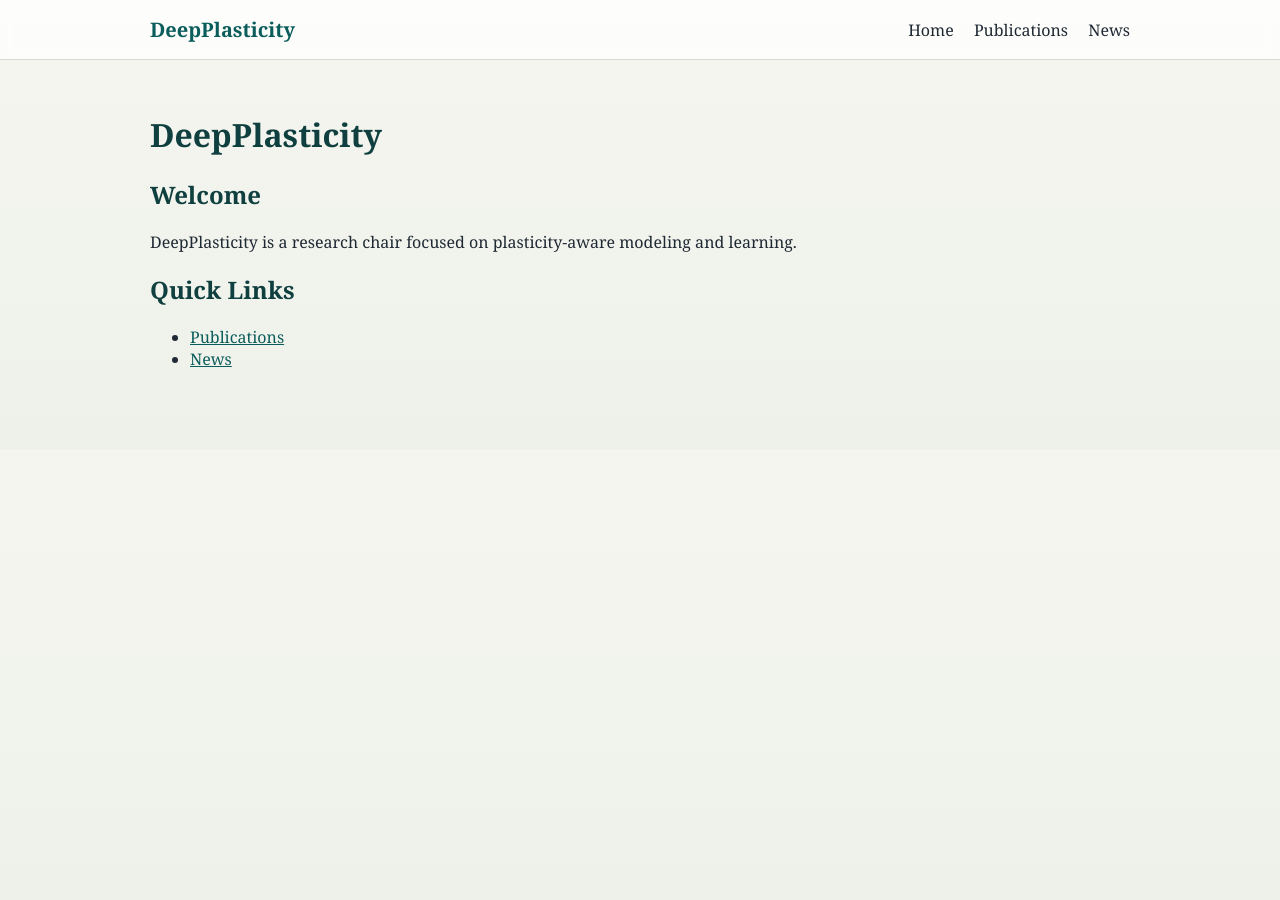
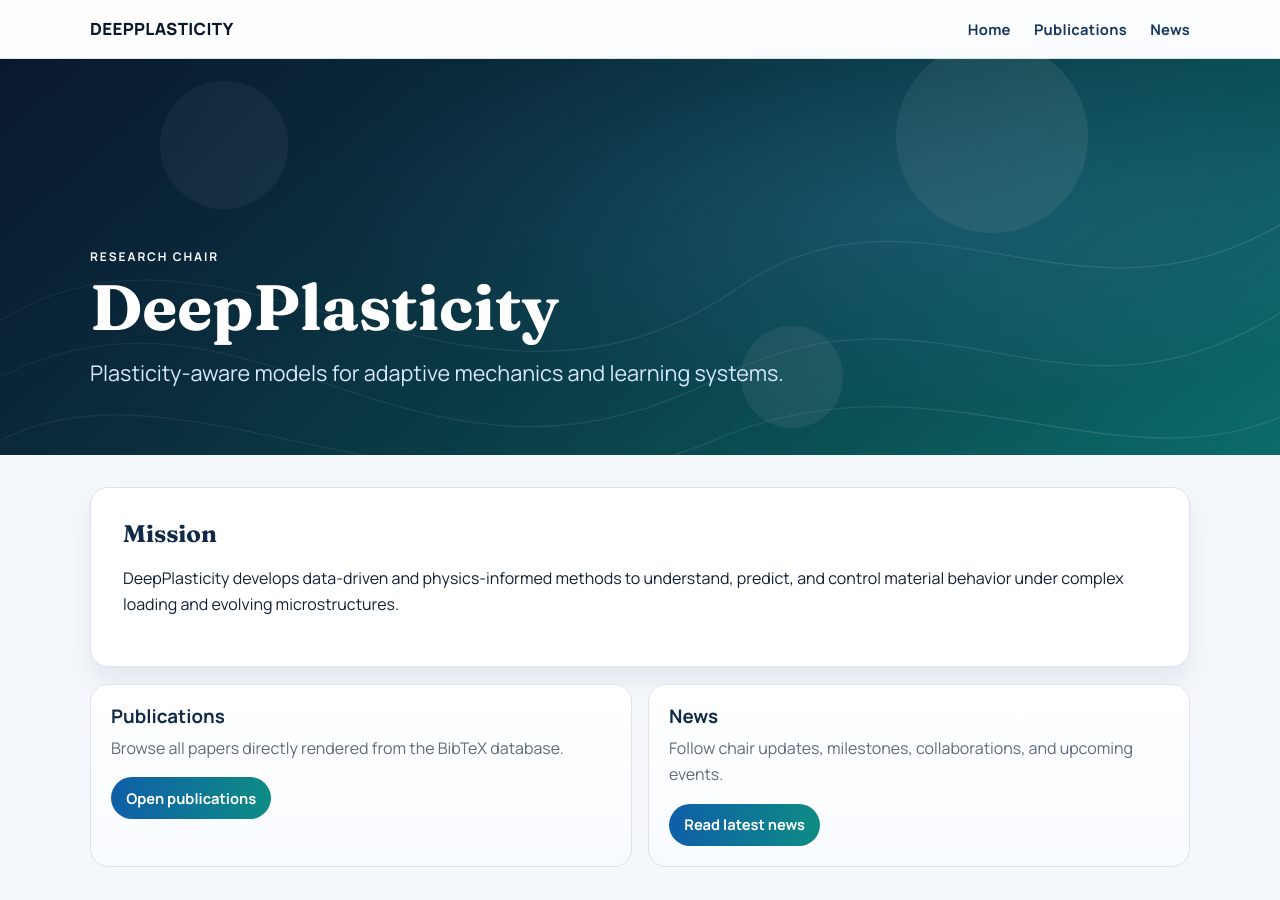
Before and after one commit to EmileRouxSMB/DeepPlasticity, a Jekyll site: the page built from index.md, in a window 1280 px wide and 900 px high. Built offline with Jekyll 4.4.1, drawn with Linux system fonts in a browser that asks for light colours.

Commit message:
maj style

```diff
--- a/_layouts/page.html
+++ b/_layouts/page.html
@@ -5,6 +5,9 @@
   <meta name="viewport" content="width=device-width, initial-scale=1">
   <title>{{ page.title }} | {{ site.title }}</title>
   <meta name="description" content="{{ site.description }}">
+  <link rel="preconnect" href="https://fonts.googleapis.com">
+  <link rel="preconnect" href="https://fonts.gstatic.com" crossorigin>
+  <link href="https://fonts.googleapis.com/css2?family=Manrope:wght@400;600;700;800&family=Fraunces:opsz,wght@9..144,600;9..144,700&display=swap" rel="stylesheet">
   <link rel="stylesheet" href="{{ '/assets/css/main.css' | relative_url }}">
 </head>
 <body>
@@ -18,8 +21,21 @@
       </nav>
     </div>
   </header>
-  <main class="container">
+  {% if page.hero_image %}
+  <section class="hero-strip" style="background-image: linear-gradient(120deg, rgba(9, 23, 44, 0.82), rgba(10, 93, 91, 0.5)), url('{{ page.hero_image | relative_url }}');">
+    <div class="container hero-content">
+      <p class="hero-kicker">Research Chair</p>
+      <h1>{{ page.hero_title | default: page.title }}</h1>
+      {% if page.hero_subtitle %}
+      <p class="hero-subtitle">{{ page.hero_subtitle }}</p>
+      {% endif %}
+    </div>
+  </section>
+  {% endif %}
+  <main class="container page-content">
+    {% unless page.hide_title %}
     <h1>{{ page.title }}</h1>
+    {% endunless %}
     {{ content }}
   </main>
 </body>
--- a/assets/css/main.css
+++ b/assets/css/main.css
@@ -1,8 +1,11 @@
 :root {
-  --bg: #f5f5f0;
-  --fg: #1f2933;
-  --accent: #0b5d5b;
-  --muted: #6b7280;
+  --bg: #f4f7fb;
+  --surface: #ffffff;
+  --fg: #122035;
+  --accent: #0f5fa8;
+  --accent-2: #0d8c84;
+  --muted: #5e6b7a;
+  --line: #dbe3ee;
 }
 
 * {
@@ -11,54 +14,177 @@
 
 body {
   margin: 0;
-  font-family: "Source Serif 4", Georgia, serif;
+  font-family: "Manrope", "Segoe UI", sans-serif;
   color: var(--fg);
-  background: linear-gradient(180deg, #f5f5f0 0%, #eef1ea 100%);
+  background: radial-gradient(circle at 85% -30%, #d6e7ff 0%, rgba(214, 231, 255, 0) 44%), var(--bg);
+  line-height: 1.65;
 }
 
 .container {
-  width: min(980px, 92vw);
+  width: min(1100px, 92vw);
   margin: 0 auto;
 }
 
 .site-header {
-  border-bottom: 1px solid #d5d9cf;
-  background: rgba(255, 255, 255, 0.75);
-  backdrop-filter: blur(6px);
+  border-bottom: 1px solid var(--line);
+  background: rgba(255, 255, 255, 0.84);
+  backdrop-filter: blur(12px);
+  position: sticky;
+  top: 0;
+  z-index: 20;
 }
 
 .site-header .container {
   display: flex;
   justify-content: space-between;
   align-items: center;
-  padding: 1rem 0;
+  padding: 0.95rem 0;
+  gap: 1rem;
 }
 
 .brand {
   text-decoration: none;
-  color: var(--accent);
-  font-size: 1.25rem;
+  color: #09172c;
+  font-size: 1.05rem;
+  font-weight: 800;
+  letter-spacing: 0.02em;
+  text-transform: uppercase;
+}
+
+nav a {
+  margin-left: 1.25rem;
+  text-decoration: none;
+  color: #17365d;
+  font-weight: 700;
+  font-size: 0.92rem;
+  letter-spacing: 0.02em;
+}
+
+.hero-strip {
+  min-height: clamp(250px, 44vh, 440px);
+  background-size: cover;
+  background-position: center;
+  display: grid;
+  align-items: end;
+}
+
+.hero-content {
+  color: #f8fcff;
+  padding: clamp(2rem, 5vw, 4rem) 0;
+}
+
+.hero-kicker {
+  margin: 0;
+  text-transform: uppercase;
+  letter-spacing: 0.16em;
+  font-size: 0.75rem;
   font-weight: 700;
 }
 
-nav a {
-  margin-left: 1rem;
-  text-decoration: none;
-  color: var(--fg);
+.hero-content h1 {
+  margin: 0.35rem 0 0;
+  font-size: clamp(2rem, 5vw, 4rem);
+  line-height: 1.1;
+  font-family: "Fraunces", Georgia, serif;
+  color: #ffffff;
 }
 
-main {
-  padding: 2rem 0 4rem;
+.hero-subtitle {
+  max-width: 720px;
+  margin-top: 0.8rem;
+  margin-bottom: 0;
+  font-size: clamp(1rem, 2vw, 1.35rem);
+  color: #d8e9ff;
+}
+
+.page-content {
+  padding: 2rem 0 4.2rem;
 }
 
 h1, h2, h3 {
-  color: #0f3f3e;
+  color: #112a48;
+  line-height: 1.2;
 }
 
 a {
   color: var(--accent);
 }
 
+.intro-card {
+  background: var(--surface);
+  border: 1px solid var(--line);
+  border-radius: 18px;
+  padding: clamp(1.2rem, 2.6vw, 2rem);
+  box-shadow: 0 14px 24px rgba(10, 40, 80, 0.07);
+}
+
+.intro-card h2 {
+  margin-top: 0;
+  margin-bottom: 0.45rem;
+  font-family: "Fraunces", Georgia, serif;
+}
+
+.quick-grid {
+  display: grid;
+  grid-template-columns: repeat(2, minmax(0, 1fr));
+  gap: 1rem;
+  margin-top: 1.1rem;
+}
+
+.quick-card {
+  background: linear-gradient(180deg, #ffffff 0%, #f8fbff 100%);
+  border: 1px solid var(--line);
+  border-radius: 18px;
+  padding: 1.25rem;
+}
+
+.quick-card h3 {
+  margin-top: 0;
+  margin-bottom: 0.45rem;
+}
+
+.quick-card p {
+  margin-top: 0;
+  color: var(--muted);
+}
+
+.btn-link {
+  display: inline-block;
+  text-decoration: none;
+  color: #ffffff;
+  background: linear-gradient(90deg, var(--accent), var(--accent-2));
+  padding: 0.55rem 0.95rem;
+  border-radius: 999px;
+  font-weight: 700;
+  font-size: 0.92rem;
+}
+
+.btn-link:hover {
+  filter: brightness(1.07);
+}
+
 .post-date {
   color: var(--muted);
 }
+
+@media (max-width: 800px) {
+  .site-header .container {
+    flex-wrap: wrap;
+  }
+
+  nav {
+    width: 100%;
+    display: flex;
+    justify-content: flex-start;
+    gap: 0.4rem 1rem;
+    flex-wrap: wrap;
+  }
+
+  nav a {
+    margin-left: 0;
+  }
+
+  .quick-grid {
+    grid-template-columns: 1fr;
+  }
+}
--- a/index.md
+++ b/index.md
@@ -2,13 +2,29 @@
 layout: page
 title: DeepPlasticity
 permalink: /
+hide_title: true
+hero_image: /assets/images/hero-banner.svg
+hero_title: DeepPlasticity
+hero_subtitle: Plasticity-aware models for adaptive mechanics and learning systems.
 ---
 
-## Welcome
+<section class="intro-card">
+  <h2>Mission</h2>
+  <p>
+    DeepPlasticity develops data-driven and physics-informed methods to understand, predict,
+    and control material behavior under complex loading and evolving microstructures.
+  </p>
+</section>
 
-DeepPlasticity is a research chair focused on plasticity-aware modeling and learning.
-
-## Quick Links
-
-- [Publications]({{ '/publications/' | relative_url }})
-- [News]({{ '/news/' | relative_url }})
+<section class="quick-grid">
+  <article class="quick-card">
+    <h3>Publications</h3>
+    <p>Browse all papers directly rendered from the BibTeX database.</p>
+    <a class="btn-link" href="{{ '/publications/' | relative_url }}">Open publications</a>
+  </article>
+  <article class="quick-card">
+    <h3>News</h3>
+    <p>Follow chair updates, milestones, collaborations, and upcoming events.</p>
+    <a class="btn-link" href="{{ '/news/' | relative_url }}">Read latest news</a>
+  </article>
+</section>
```
Also changed, not shown: assets/images/hero-banner.svg (added).
